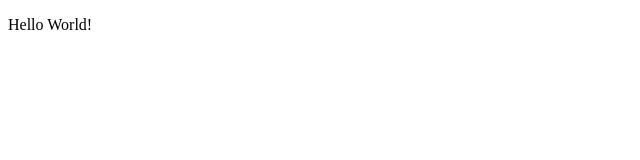
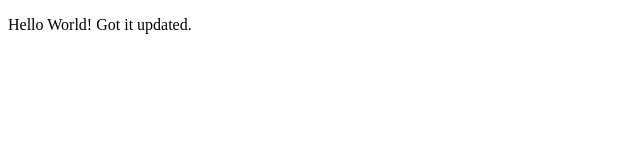
Before and after one commit to tolulsDev/movieApp, a plain HTML site: page index.html in a window 1280 px wide. Shown: the whole page, without its empty margins (0-640 px from the left). Drawn offline with Linux system fonts and the light colour scheme.

```diff
--- a/index.html
+++ b/index.html
@@ -6,7 +6,7 @@
     <title>Hello World!</title>
 </head>
 <body>
-    <p>Hello World!</p>
+    <p>Hello World! Got it updated.</p>
 
 </body>
 </html>
```
